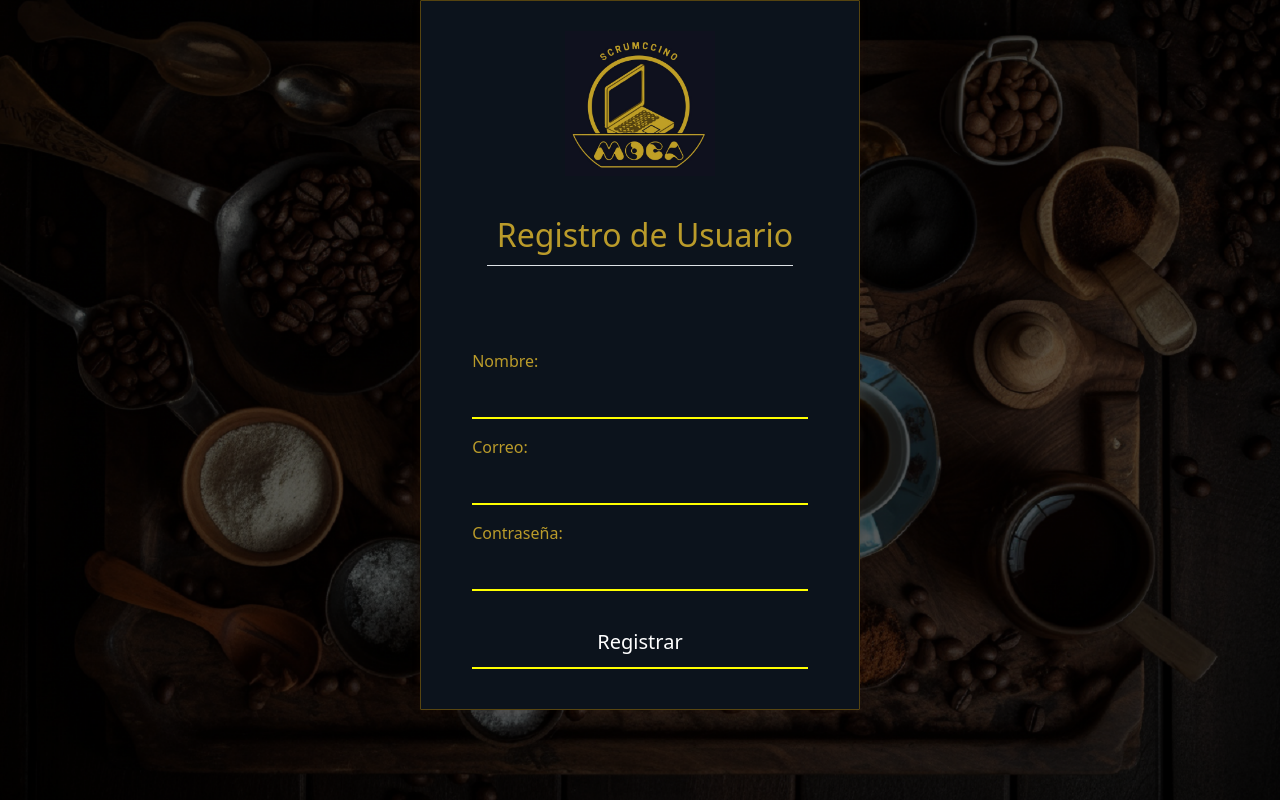
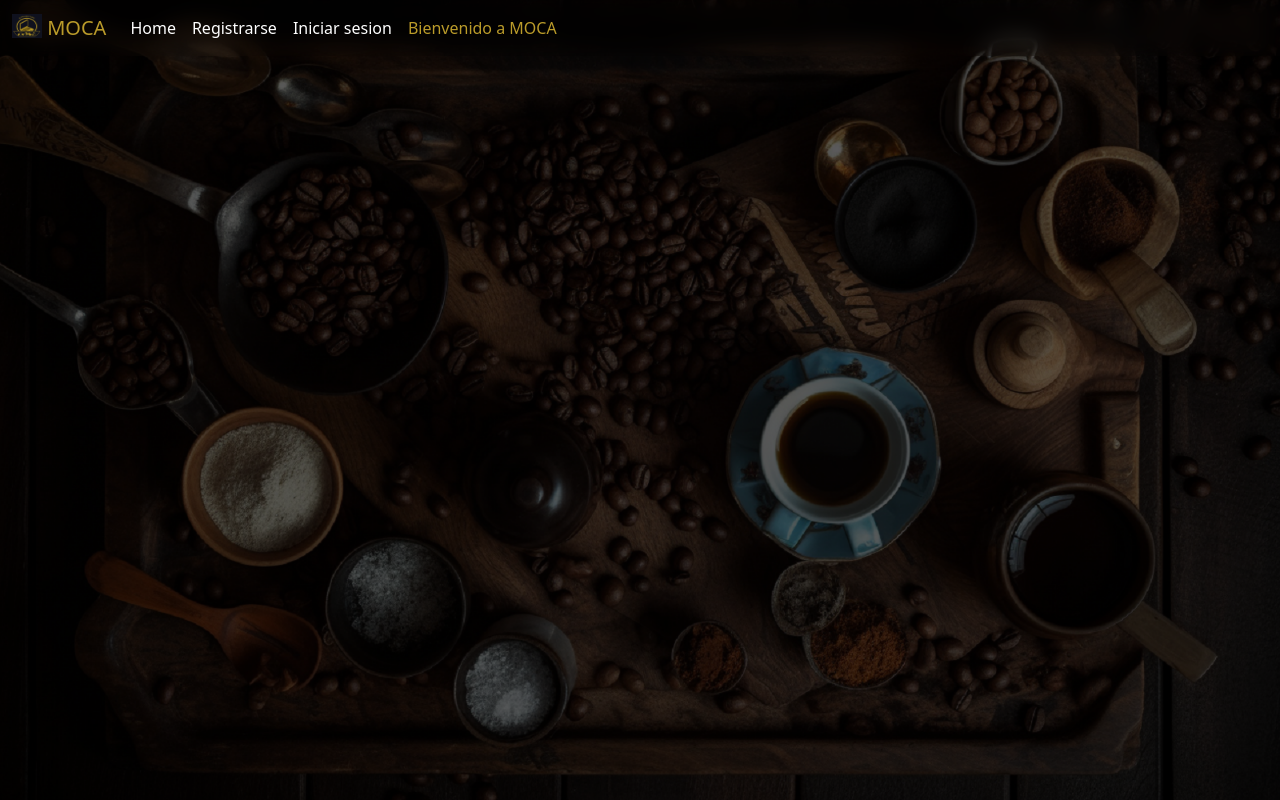
Before and after one commit to maxiramosl/Scrumccino, a Django app: page / in a window 1280 px wide. Run offline with Django 4.2, Linux system fonts and the light colour scheme; some libraries are stand-ins or nearby versions.

Commit message:
real main

```diff
--- a/mocapp/urls.py
+++ b/mocapp/urls.py
@@ -17,9 +17,13 @@ Including another URLconf
 from django.contrib import admin
 from django.urls import path
 from pivote import views
+from django.contrib.auth import views as auth_views
+from pivote.views import custom_logout
 
 urlpatterns = [
     path('admin/', admin.site.urls),
     path('', views.home, name="home"),
-    path('register/', views.register, name='register'),
+    path('registrar/',views.registrar, name="registrar"),
+    path('login/', views.logine, name="login"),
+    path('salir/', custom_logout, name='logout')
 ]
--- a/pivote/forms.py
+++ b/pivote/forms.py
@@ -1,8 +1,7 @@
 from django import forms
 from .models import User
+from django.contrib.auth import authenticate
 
-
-# permite crear formularios basados en modelos de la base de datos.
 class UserRegistrationForm(forms.ModelForm):
     class Meta:
         model = User
@@ -34,23 +33,35 @@ class UserRegistrationForm(forms.ModelForm):
         numero = False
         password = self.cleaned_data.get('password')
         name = self.cleaned_data.get('name')
-        if len(password) < 6 :
+        if len(password) < 6:
             raise forms.ValidationError("La contraseña debe tener al menos 6 caracteres.")
         for minus in password:
-            if minus.islower()== True:
+            if minus.islower():
                 minuscula = True
         if not minuscula:
             raise forms.ValidationError("La contraseña debe tener al menos una minuscula.")
         for mayus in password:
-            if mayus.isupper()==True:
+            if mayus.isupper():
                 mayuscula = True
         if not mayuscula:
             raise forms.ValidationError("La contraseña debe tener al menos una mayuscula.")
         for num in password:
-            if num.isdigit()==True:
-                numero=True
+            if num.isdigit():
+                numero = True
         if not numero:
             raise forms.ValidationError("La contraseña debe tener al menos un numero.")
         if password.count(name):
             raise forms.ValidationError("La contraseña no debe coincidir con su nombre.")
         return password
+
+class LoginForm(forms.Form):
+    email = forms.EmailField(label='Correo', max_length=254, widget=forms.EmailInput(attrs={'placeholder': 'Correo'}))
+    password = forms.CharField(label='Contraseña', widget=forms.PasswordInput(attrs={'placeholder': 'Contraseña'}))
+
+    def clean(self):
+        email = self.cleaned_data.get('email')
+        password = self.cleaned_data.get('password')
+        user = authenticate(email=email, password=password)
+        if user is None:
+            raise forms.ValidationError("Correo o contraseña incorrectos.")
+        return self.cleaned_data
--- /dev/null
+++ b/pivote/static/pivote/css/style.css
@@ -0,0 +1,68 @@
+
+.tamaño-logo {
+    width: 150px;
+    height: auto;
+}
+.texto {
+    text-align: center;
+}
+.centro {
+    display: flex;
+    flex-direction: column;
+    align-items: center;
+}
+.navbar-custom {
+    background-color: transparent !important;
+    backdrop-filter: blur(10px); /* Aplica un efecto de desenfoque al fondo */
+}
+
+.navbar-custom .navbar-brand,
+.navbar-custom .navbar-nav .nav-link {
+    color: white; /* Color del texto en la barra de navegación */
+}
+.borde {
+    border: 1px solid #564410;
+    padding: 30px;
+    width: 440px;
+    margin: 0 auto;
+    box-shadow: 0 0 10px rgba(99, 39, 15, 0.1);
+    border-radius: 1px;
+    background-color: #0c131c;
+}
+.custom-form {
+    border: none;
+    background: transparent;
+    border-radius: 0;
+    padding: 10px;
+    color: white;
+}
+.custom-form input,
+.custom-form button {
+    background: transparent;
+    border: none;
+    border-bottom: 2px solid yellow;
+    color: white;
+    border-radius: 0;
+    padding: 10px 5px;
+    width: 100%;
+}
+.custom-form input:focus {
+    outline: none;
+    box-shadow: none;
+}
+.custom-form button {
+    margin-top: 10px;
+    cursor: pointer;
+}
+.alert-container {
+    position: fixed;
+    top: 20px;
+    right: 20px;
+    width: auto;
+    z-index: 1050;
+}
+.alert-custom {
+    padding: 10px 20px;
+    font-size: 14px;
+    display: inline-block;
+}
--- /dev/null
+++ b/pivote/templates/pivote/base.html
@@ -0,0 +1,29 @@
+{% load static %}
+<!DOCTYPE html>
+<html lang="en">
+<head>
+    <meta charset="UTF-8">
+    <meta name="viewport" content="width=device-width, initial-scale=1.0">
+    <title>Document</title>
+    <link href="https://cdn.jsdelivr.net/npm/bootstrap@5.3.3/dist/css/bootstrap.min.css" rel="stylesheet" integrity="sha384-QWTKZyjpPEjISv5WaRU9OFeRpok6YctnYmDr5pNlyT2bRjXh0JMhjY6hW+ALEwIH" crossorigin="anonymous">
+    <link rel="stylesheet" type="text/css" href="{% static 'pivote/css/style.css' %}">
+    <style>
+      body {
+          background: url("{% static 'pivote/image.png' %}") no-repeat center center fixed;
+          background-size: cover;
+      }
+    </style>
+</head>
+<body>
+    {% include 'pivote/nav.html' %}
+
+    {% block content %}
+
+    {% endblock %}
+
+    <script src="https://code.jquery.com/jquery-3.5.1.slim.min.js"></script>
+    <script src="https://cdn.jsdelivr.net/npm/@popperjs/core@2.5.4/dist/umd/popper.min.js"></script>
+    <script src="https://maxcdn.bootstrapcdn.com/bootstrap/4.5.2/js/bootstrap.min.js"></script>
+    <script src="https://cdn.jsdelivr.net/npm/bootstrap@5.3.3/dist/js/bootstrap.bundle.min.js" integrity="sha384-YvpcrYf0tY3lHB60NNkmXc5s9fDVZLESaAA55NDzOxhy9GkcIdslK1eN7N6jIeHz" crossorigin="anonymous"></script>
+</body>
+</html>
--- a/pivote/templates/pivote/home.html
+++ b/pivote/templates/pivote/home.html
@@ -1,89 +1,64 @@
-{% load static %}
-<!DOCTYPE html>
-<html lang="en">
-<head>
-    <meta charset="UTF-8">
-    <meta name="viewport" content="width=device-width, initial-scale=1.0">
-    <title>Registro de Usuario</title>
-    <link href="https://cdn.jsdelivr.net/npm/bootstrap@5.3.3/dist/css/bootstrap.min.css" rel="stylesheet" integrity="sha384-QWTKZyjpPEjISv5WaRU9OFeRpok6YctnYmDr5pNlyT2bRjXh0JMhjY6hW+ALEwIH" crossorigin="anonymous">
-    <style>
-        body {
-            background: url("{% static 'pivote/image.png' %}") no-repeat center center fixed;
-            background-size: cover;
-        }
-        .tamaño-logo {
-            width: 150px;
-            height: auto;
-        }
-        .texto {
-            text-align: center;
-        }
+{% extends 'pivote/base.html' %}
 
-        .centro {
-            display: flex;
-            flex-direction: column;
-            align-items: center;
-        }
-        .borde{
-            border: 1px solid #564410  ;
-            padding: 30px;
-            width: 440px;
-            margin: 0 auto;
-            box-shadow: 0 0 10px rgba(99, 39, 15, 0.1);
-            border-radius: 1px;
-            background-color:  #0c131c ;
+{% block content %}
 
-        }
 
-        .custom-form {
-            border: none;
-            background: transparent;
-            border-radius: 0;
-            padding: 10px;
-            color: white;
-        }
-
-        .custom-form input,
-        .custom-form button {
-            background: transparent;
-            border: none;
-            border-bottom: 2px solid yellow;
-            color: white;
-            border-radius: 0;
-            padding: 10px 5px;
-            width: 100%;
-        }
-
-        .custom-form input:focus{
-            outline: none;
-            box-shadow: none;
-        }
-
-        .custom-form button {
-            margin-top: 10px;
-            cursor: pointer;
-        }
-    </style>
-</head>
-<body>
-    <div class="centro borde ">
-        <img src="{% static 'pivote/logo.png' %}" alt="Logo" class="img-fluid mx-auto d-block tamaño-logo">
-        <h2 class="texto border-bottom" style=" padding-top: 40px; padding-bottom: 10px; margin-bottom: 25px; padding-left: 10px; color: #ba9b2a ; ">Registro de Usuario</h1>
-
-        <form method="post" class="card mt-5 custom-form" style="color: #ba9b2a; ">
-            {% csrf_token %}
-            {{ form.as_p }}
-            <div class="d-grid gap-2">
-                <button type="submit" class=" btn btn-outline-warning btn-lg">Registrar</button>
-            </div>
-        </form>
-        {% if message %}
-            <div style="color: green;">{{ message }}</div>
-        {% endif %}
+    <div class="container mt-4">
+      {% if messages %}
+          <div class="alert-container">
+              {% for message in messages %}
+                  <div class="alert alert-success alert-custom alert-dismissible fade show" role="alert">
+                      {{ message }}
+                      <button type="button" class="close" data-dismiss="alert" aria-label="Close">
+                          <span aria-hidden="true">&times;</span>
+                      </button>
+                  </div>
+              {% endfor %}
+          </div>
     </div>
 
+  {% endif %}
 
+  {% if not anonimo %}
+  {% load static %}
+  <div id="carouselExampleDark" class="carousel carousel-dark slide">
+      <div class="carousel-indicators">
+        <button type="button" data-bs-target="#carouselExampleDark" data-bs-slide-to="0" class="active" aria-current="true" aria-label="Slide 1"></button>
+        <button type="button" data-bs-target="#carouselExampleDark" data-bs-slide-to="1" aria-label="Slide 2"></button>
+        <button type="button" data-bs-target="#carouselExampleDark" data-bs-slide-to="2" aria-label="Slide 3"></button>
+      </div>
+      <div class="carousel-inner">
+        <div class="carousel-item active" data-bs-interval="10000">
+          <img src="https://cdn.prod.website-files.com/5f5a53e153805db840dae2db/643ec21a9c45304c1a3a07b7_Que%20es%20un%20lenguaje%20de%20programacion%20JavaScript.jpg" class="d-block w-100" alt="...">
+          <div class="carousel-caption d-none d-md-block" style="color: #ba9b2a;">
+            <h1>Programacion</h5>
+            <h3>Descifrando el código: ¿Qué es un lenguaje de programación?.</p>
+          </div>
+        </div>
+        <div class="carousel-item" data-bs-interval="2000">
+          <img src="https://www.coldelvalle.edu.mx/wp-content/uploads/2023/12/9.10_autores_de_la_literatura_universal-min.jpg" class="d-block w-100" alt="...">
+          <div class="carousel-caption d-none d-md-block" style="color: #ba9b2a;">
+            <h1>Literatura</h5>
+            <h3>El Amor en la Literatura y el Arte: Inspiración y Expresión.</p>
+          </div>
+        </div>
+        <div class="carousel-item">
+          <img src="https://www.tuproyectodevida.pe/wp-content/uploads/2020/06/%C2%BFC%C3%B3mo-ser-bueno-para-las-Matem%C3%A1ticas-1200x628.jpg" class="d-block w-100" alt="...">
+          <div class="carousel-caption d-none d-md-block" style="color: #ba9b2a;">
+            <h1>Matematicas</h5>
+            <h3>El primer problema con las matemáticas es que no se entiende lo que se lee.</p>
+          </div>
+        </div>
+      </div>
+      <button class="carousel-control-prev" type="button" data-bs-target="#carouselExampleDark" data-bs-slide="prev">
+        <span class="carousel-control-prev-icon" aria-hidden="true"></span>
+        <span class="visually-hidden">Previous</span>
+      </button>
+      <button class="carousel-control-next" type="button" data-bs-target="#carouselExampleDark" data-bs-slide="next">
+        <span class="carousel-control-next-icon" aria-hidden="true"></span>
+        <span class="visually-hidden">Next</span>
+      </button>
+    </div>
 
-    <script src="https://cdn.jsdelivr.net/npm/bootstrap@5.3.3/dist/js/bootstrap.bundle.min.js" integrity="sha384-YvpcrYf0tY3lHB60NNkmXc5s9fDVZLESaAA55NDzOxhy9GkcIdslK1eN7N6jIeHz" crossorigin="anonymous"></script>
-</body>
-</html>
+  {% endif %}
+{% endblock %}
--- /dev/null
+++ b/pivote/templates/pivote/nav.html
@@ -0,0 +1,32 @@
+{% load static %}
+<nav class="navbar navbar-expand-lg bg-body-tertiary navbar-custom">
+    <div class="container-fluid">
+      <a class="navbar-brand" href="#" style="color: #ba9b2a;">
+        <img src="{% static 'pivote/logo.png' %}" alt="Logo" width="30" height="24" class="d-inline-block align-text-top" >
+        MOCA</a>
+      <button class="navbar-toggler" type="button" data-bs-toggle="collapse" data-bs-target="#navbarNav" aria-controls="navbarNav" aria-expanded="false" aria-label="Toggle navigation">
+        <span class="navbar-toggler-icon"></span>
+      </button>
+      <div class="collapse navbar-collapse" id="navbarNav">
+        <ul class="navbar-nav">
+          <li class="nav-item">
+            <a class="nav-link active" aria-current="page" href="{% url 'home' %}">Home</a>
+          </li>
+          <li class="nav-item">
+            <a class="nav-link" href="./registrar/">Registrarse</a>
+          </li>
+          <li class="nav-item">
+            <a class="nav-link" href="./login/">Iniciar sesion</a>
+          </li>
+          {% if not anonimo %}
+          <li class="nav-item">
+            <a class="nav-link" href="{% url 'logout' %}">Cerrar sesión</a>
+          </li>
+          {% endif %}
+          <li class="nav-item">
+            <a class="nav-link disabled" aria-disabled="true" style="color: #ba9b2a;">Bienvenido a MOCA {% if not anonimo %} {{usuarioactual}} {% endif %}</a>
+          </li>
+        </ul>
+      </div>
+    </div>
+  </nav>
--- a/pivote/views.py
+++ b/pivote/views.py
@@ -1,22 +1,92 @@
-from django.shortcuts import render
-from .forms import UserRegistrationForm
+from django.shortcuts import render, redirect
+from django.contrib.auth import authenticate, login, logout,get_user
+from django.contrib.auth.models import User
+from django.core.mail import send_mail
+from django.contrib.auth import logout
+from django.shortcuts import redirect
+from django.contrib import messages
+
+
+# Create your views here.
 
 def home(request):
-    if request.method == 'POST':
-        form = UserRegistrationForm(request.POST)
-        if form.is_valid():
-            form.save()
-            return render(request, 'pivote/home.html', {'form': form, 'message': '¡Usuario registrado correctamente!'})
-    else:
-        form = UserRegistrationForm()
-    return render(request, 'pivote/home.html', {'form': form})
+    usuario=get_user(request)
+    usuarioactual="anonimo"
+    correoactual="anonimo"
+    anonimo=usuario.is_anonymous
 
-def register(request):
-    if request.method == 'POST':
-        form = UserRegistrationForm(request.POST)
-        if form.is_valid():
-            form.save()
-            return render(request, 'pivote/home.html', {'form': form, 'message': 'Registro exitoso, por favor verifica tu correo'})
-    else:
-        form = UserRegistrationForm()
-    return render(request, 'pivote/home.html', {'form': form})
+    if anonimo == False:
+        usuarioactual = usuario.get_username
+
+        correoactual = usuario.email
+
+
+    data={
+        "anonimo":anonimo,
+        "usuarioactual":usuarioactual,
+        "correoactual":correoactual,
+    }
+
+
+
+    return render(request, "pivote/home.html", data)
+
+def logine(request):
+    existe=False
+    if request.method=="POST":
+        logout(request)
+        nombre=request.POST.get("nombre")
+        contraseña=request.POST.get("contraseña")
+        user = authenticate(request, username=nombre, password=contraseña)
+        if user is not None:
+            login(request, user)
+            existe=True
+        else:
+            existe=False
+
+    data={
+        "existe" : existe
+    }
+
+    return render(request,"pivote/login.html",data)
+
+def registrar(request):
+    nombre=""
+    correo=""
+    contraseña=""
+
+    if request.method=="POST":
+        nombre=request.POST.get("nombre")
+        correo=request.POST.get("correo")
+        contraseña=request.POST.get("contraseña")
+        #user = User.objects.create_user("john", "lennon@thebeatles.com", "johnpassword")
+        if (nombre!="" and correo!="" and contraseña !=""):
+            NuevoUsuario = User.objects.create_user(username=nombre,email=correo,password=contraseña)
+            NuevoUsuario.save
+
+            send_mail(
+            "confirmacion scrumccino",
+            "confirmacion de registro",
+            "scrumccino@gmail.com",
+            [correo],
+            fail_silently=False,)
+
+    data={
+        "nombre":nombre,
+        "correo":correo,
+        "contraseña":contraseña
+    }
+
+
+
+    return render(request, "pivote/registrar.html", data)
+
+def salir(request):
+    logout(request)
+    return redirect('home')
+
+
+def custom_logout(request):
+    logout(request)
+    messages.success(request, "Se cerró la sesión con éxito.")
+    return redirect('home')  # Redirigir a la página de inicio u otra página de tu elección.
```
Also changed, not shown: mocapp/settings.py (+11 -0 lines), pivote/backends.py (added, +20 -0 lines), pivote/templates/pivote/login.html (added, +30 -0 lines), pivote/templates/pivote/registrar.html (added, +34 -0 lines), db.sqlite3 (deleted), pivote/migrations/0001_initial.py (deleted), pivote/models.py (line endings or trailing spaces).
